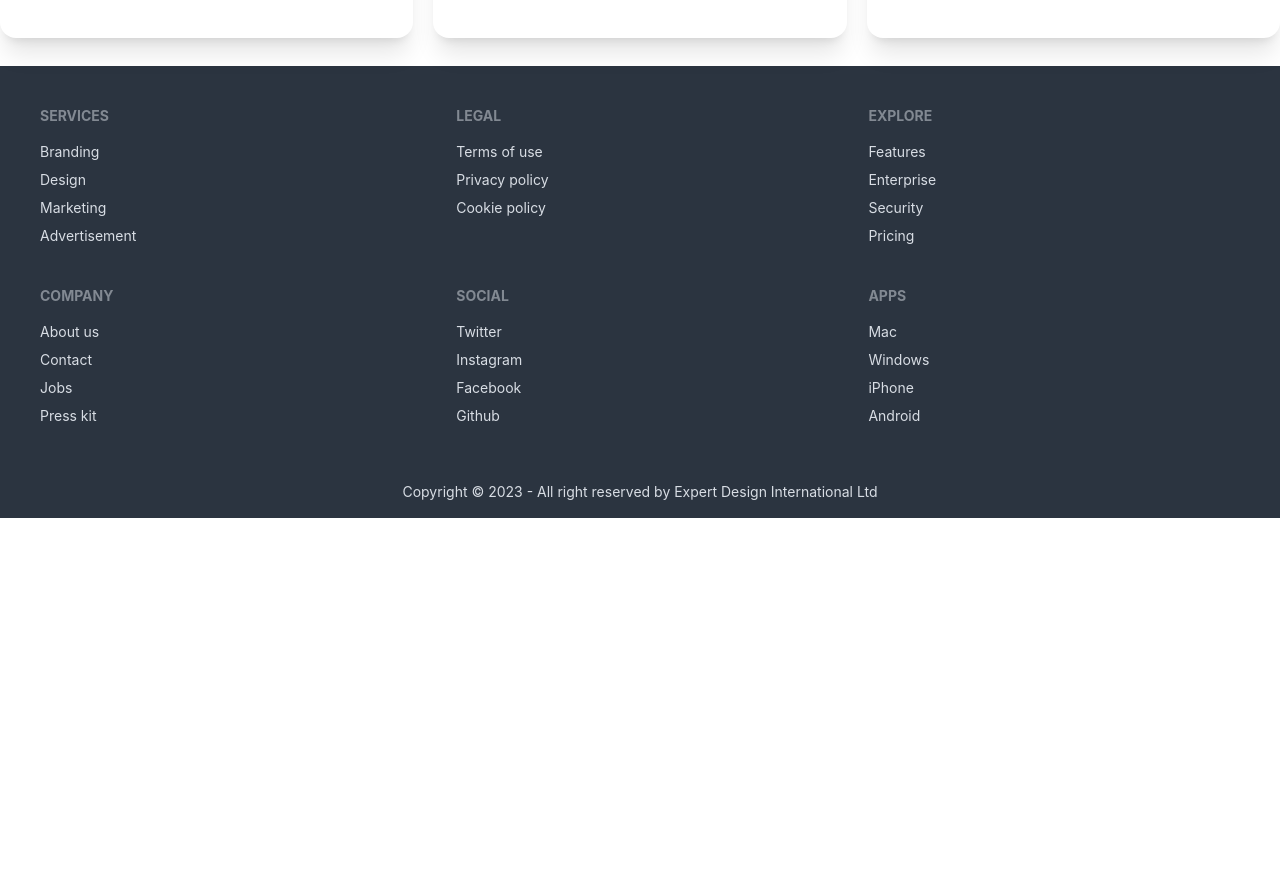
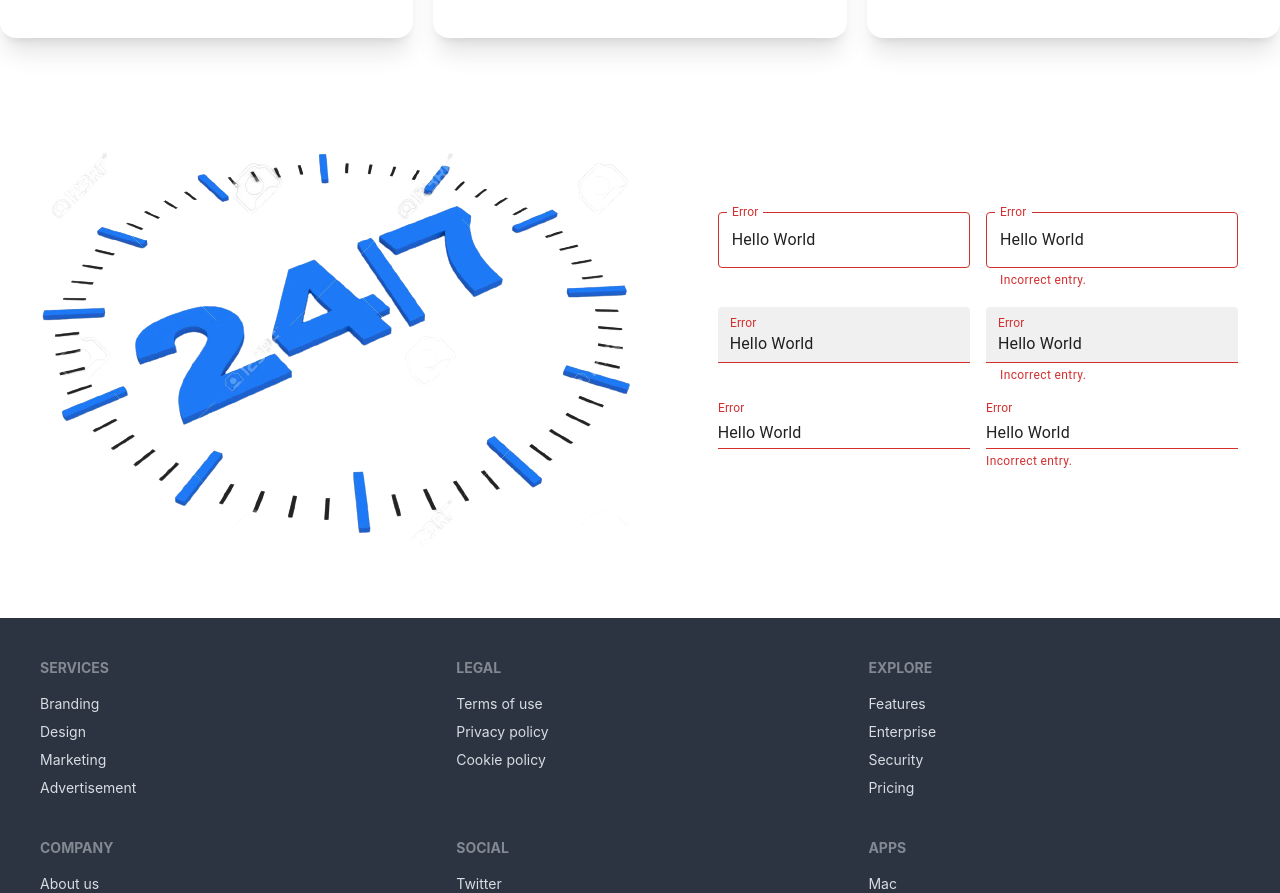
Before and after one commit to Mahmud-Shahin/expert-Design-International, a React (Create React App) app: page /prices in a window 1280 px wide. Shown: the part 1904-2797 px from the top of the page. Before the commit the page ends 2442 px from the top, so only its background shows below. Built offline with nearby package versions, Linux system fonts and the light colour scheme.

Commit message:
update data

```diff
--- a/src/pages/Home/Info.js
+++ b/src/pages/Home/Info.js
@@ -36,7 +36,7 @@ const Info = () => {
       ></InfoCard>
       <InfoCard
         description="CUSTOMER SUPPORT"
-        title="365 DAYS"
+        title="24 / 7 DAYS"
         img={clock}
         CountDown={<CounterUpPage></CounterUpPage>}
       ></InfoCard>
--- /dev/null
+++ b/src/pages/Home/PriceForm/PriceFrom.js
@@ -0,0 +1,18 @@
+import React from "react";
+import twentyfourSeven from "../../../assets/images/24 .7 .png";
+import ValidationTextFields from "./ValidationTextFields";
+
+const PriceFrom = () => {
+  return (
+    <div className="hero  my-14">
+      <div className="hero-content flex-col lg:flex-row">
+        <img src={twentyfourSeven} className="mr-12" alt="" />
+        <div>
+          <ValidationTextFields></ValidationTextFields>
+        </div>
+      </div>
+    </div>
+  );
+};
+
+export default PriceFrom;
--- /dev/null
+++ b/src/pages/Home/PriceForm/ValidationTextFields.js
@@ -0,0 +1,66 @@
+import * as React from "react";
+import Box from "@mui/material/Box";
+import TextField from "@mui/material/TextField";
+
+export default function ValidationTextFields() {
+  return (
+    <Box
+      component="form"
+      sx={{
+        "& .MuiTextField-root": { m: 1, width: "25ch" },
+      }}
+      noValidate
+      autoComplete="off"
+    >
+      <div>
+        <TextField
+          error
+          id="outlined-error"
+          label="Error"
+          defaultValue="Hello World"
+        />
+        <TextField
+          error
+          id="outlined-error-helper-text"
+          label="Error"
+          defaultValue="Hello World"
+          helperText="Incorrect entry."
+        />
+      </div>
+      <div>
+        <TextField
+          error
+          id="filled-error"
+          label="Error"
+          defaultValue="Hello World"
+          variant="filled"
+        />
+        <TextField
+          error
+          id="filled-error-helper-text"
+          label="Error"
+          defaultValue="Hello World"
+          helperText="Incorrect entry."
+          variant="filled"
+        />
+      </div>
+      <div>
+        <TextField
+          error
+          id="standard-error"
+          label="Error"
+          defaultValue="Hello World"
+          variant="standard"
+        />
+        <TextField
+          error
+          id="standard-error-helper-text"
+          label="Error"
+          defaultValue="Hello World"
+          helperText="Incorrect entry."
+          variant="standard"
+        />
+      </div>
+    </Box>
+  );
+}
--- a/src/pages/Prices/Price/Price.js
+++ b/src/pages/Prices/Price/Price.js
@@ -32,7 +32,7 @@ const Price = ({ price }) => {
         <p className=" text-center text-xl ">{pricename}</p>
         <p className="text-center text-3xl ">{priceammount}</p>
         <p className=" text-center text-xl ">{priceimg}</p>
-        <div className="text-center py-5 text-cyan-700 ">
+        <div className=" py-5 text-cyan-700 ">
           <li>
             <a href="/">{text1} </a>
           </li>
--- a/src/pages/Prices/Prices.js
+++ b/src/pages/Prices/Prices.js
@@ -1,5 +1,6 @@
 import React, { useEffect, useState } from "react";
 import Price from "./Price/Price";
+import PriceFrom from "../Home/PriceForm/PriceFrom";
 
 const Prices = () => {
   const [prices, setPrices] = useState([]);
@@ -33,6 +34,7 @@ const Prices = () => {
           ))}
         </div>
       </div>
+      <PriceFrom></PriceFrom>
     </div>
   );
 };
--- a/src/pages/Shared/Navbar.js
+++ b/src/pages/Shared/Navbar.js
@@ -111,7 +111,7 @@ const Navbar = () => {
           </ul>
         </div>
         <div className="navbar-end space-x-2">
-          <button className="btn btn-success">image upload</button>
+          {/* <button className="btn btn-success">image upload</button> */}
           <button className="btn btn-outline btn-primary">
             Get free trial
           </button>
```
Also changed, not shown: src/assets/images/24 .7 .png (added).
